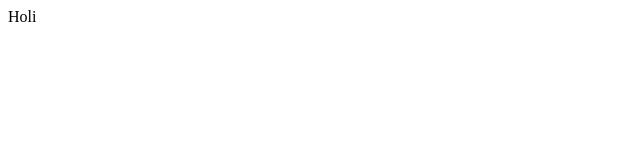
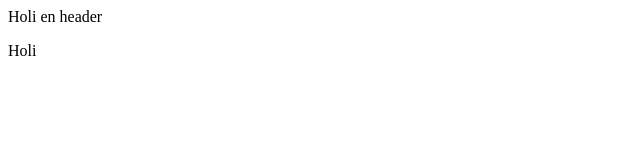
Before and after one commit to Tatiaarc/tableutest, a plain HTML site: page index.html in a window 1280 px wide. Shown: the whole page, without its empty margins (0-640 px from the left). Drawn offline with Linux system fonts and the light colour scheme.

Commit message:
test
test

```diff
--- a/index.html
+++ b/index.html
@@ -5,9 +5,9 @@
     <meta name="viewport" content="width=device-width, initial-scale=1.0" />
     <title>Document</title>
   </head>
+  <header>Holi en header</header>
   <body>
-Holi
-
+    <p>Holi</p>
   </body>
   <div
     class="tableauPlaceholder"
```
